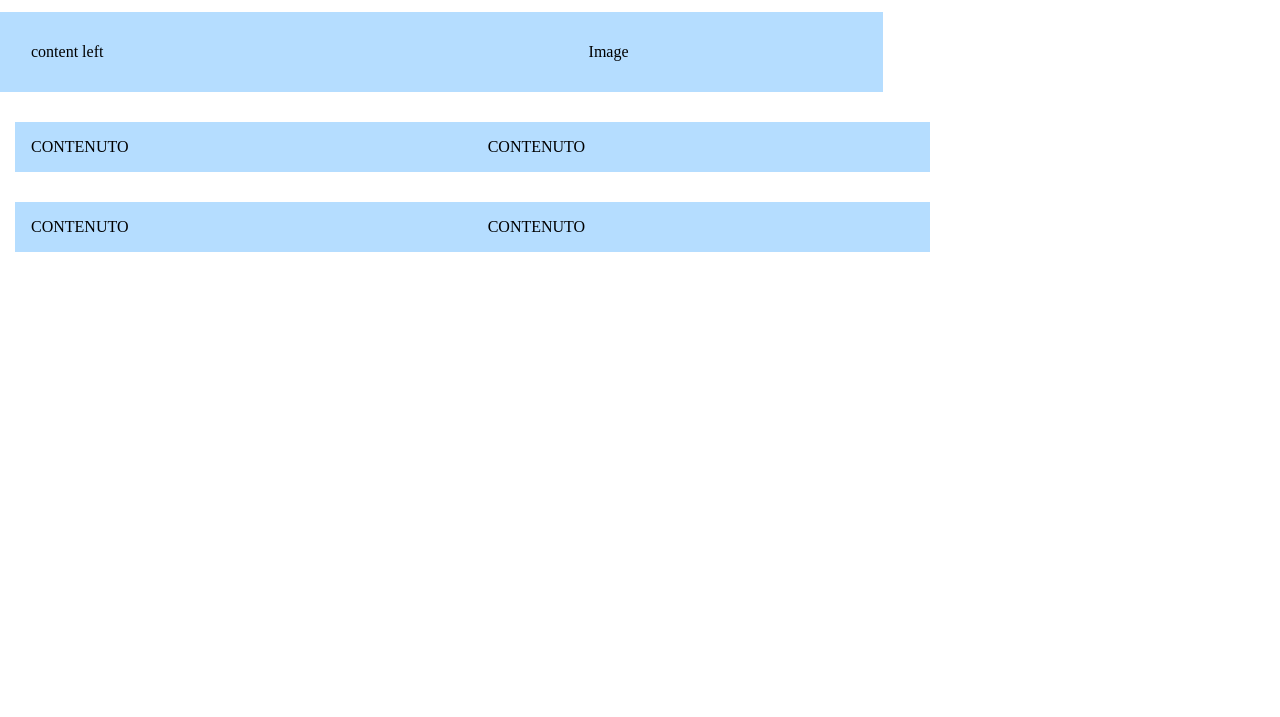
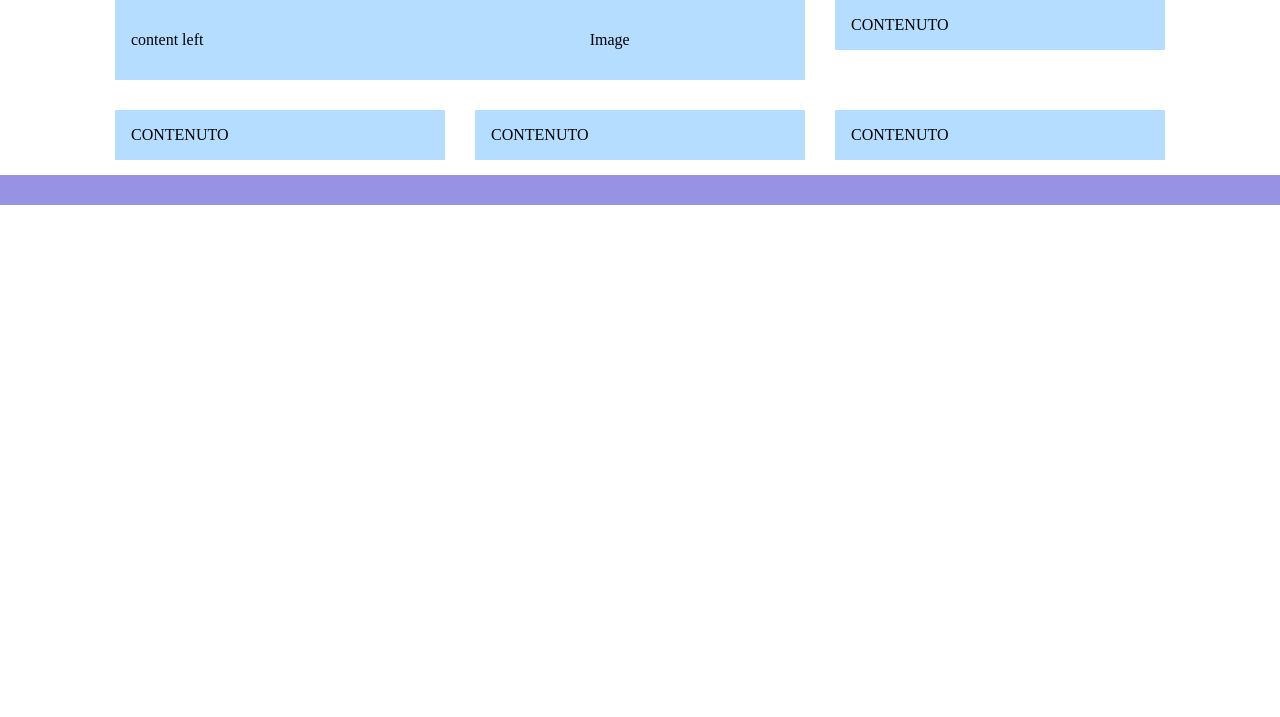
Before and after one commit to zeghena/htmlcss-responsive-layout, a plain HTML site: page index.html in a window 1280 px wide. Shown: the part 83-800 px from the top of the page. Drawn offline with Linux system fonts and the light colour scheme.

Commit message:
fix: grid

```diff
--- a/index.html
+++ b/index.html
@@ -38,13 +38,12 @@
         <div class="container">
             <div class="row">
                 <div class="col">
-                    <div class="row">
-                        <div class="card">
+                    <div class="card">
+                        <div class="row">
                             <div class="col">content left</div>
                             <div class="col">Image</div>
                         </div>
                     </div>
-
                 </div>
                 <div class="col">
                     <div class="card">CONTENUTO</div>
@@ -66,6 +65,16 @@
         </div>
     </section>
 
+    <!-- #### section PLANNING #####  -->
+
+    <section id="planning">
+        <div class="row">
+            <div class="col"></div>
+            <div class="col"></div>
+        </div>
+
+    </section>
+
 </body>
 
 </html>
--- a/style.css
+++ b/style.css
@@ -5,24 +5,21 @@
   --card-color: #5b6f81;
 }
 
-body {
+* {
   margin: 0;
   padding: 0;
   box-sizing: border-box;
   list-style-type: none;
-
-
 }
 
 /* ####  GRID #### */
 
 .container {
-    max-width: 100%;
+  max-width: 1080px;
   margin-left: auto;
   margin-right: auto;
   padding-left: 15px;
   padding-right: 15px;
-
 }
 
 .row {
@@ -35,7 +32,6 @@ body {
 [class*="col"] {
   padding: 15px;
 }
-
 
 .col {
   padding: 15px;
@@ -53,7 +49,6 @@ body {
 #header {
   background-color: var(--secondary-color);
   color: rgb(105, 105, 105);
-
 }
 
 #header .container {
@@ -74,7 +69,6 @@ body {
   padding: 15px;
 }
 
-
 /* ### section demo app ### */
 
 #demo-app .col {
@@ -85,27 +79,32 @@ body {
   width: calc(100% / 3 * 2);
 }
 
-#demo-app .col:first-child .card {
+/* #demo-app .col:first-child .card {
   display: flex;
-
-
-}
+} */
 
 #demo-app .col:first-child .card-left,
 #demo-app .col:first-child .card-right {
   width: 50%;
-
 }
-
 
 #demo-app .card {
   padding: 1rem;
   background-color: var(--card-bg-color);
 }
 
+/* ##### SECTION PLANNING #####  */
+#planning {
+  min-width: 1080px;
+  background-color: var(--primary-color);
+  color: white;
+}
+
+.row {
+  /* min-width: 900px; */
+}
 
 /* ####   MEDIA QUERY  ####  */
-
 
 /* ###  TABLET MEDIA  ####  */
 
@@ -117,5 +116,4 @@ body {
   }
 }
 
-
 /* ###  MOBILE MEDIA  ####  */
```
Lines whose indentation alone changed are shown as unchanged.
